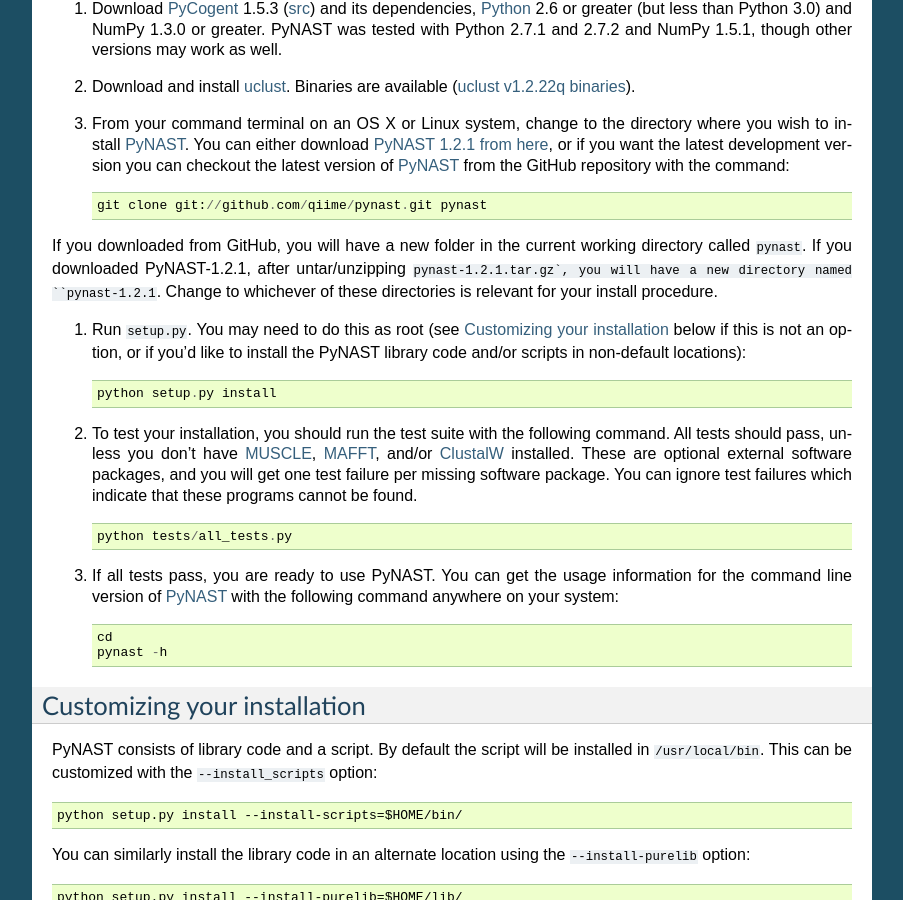
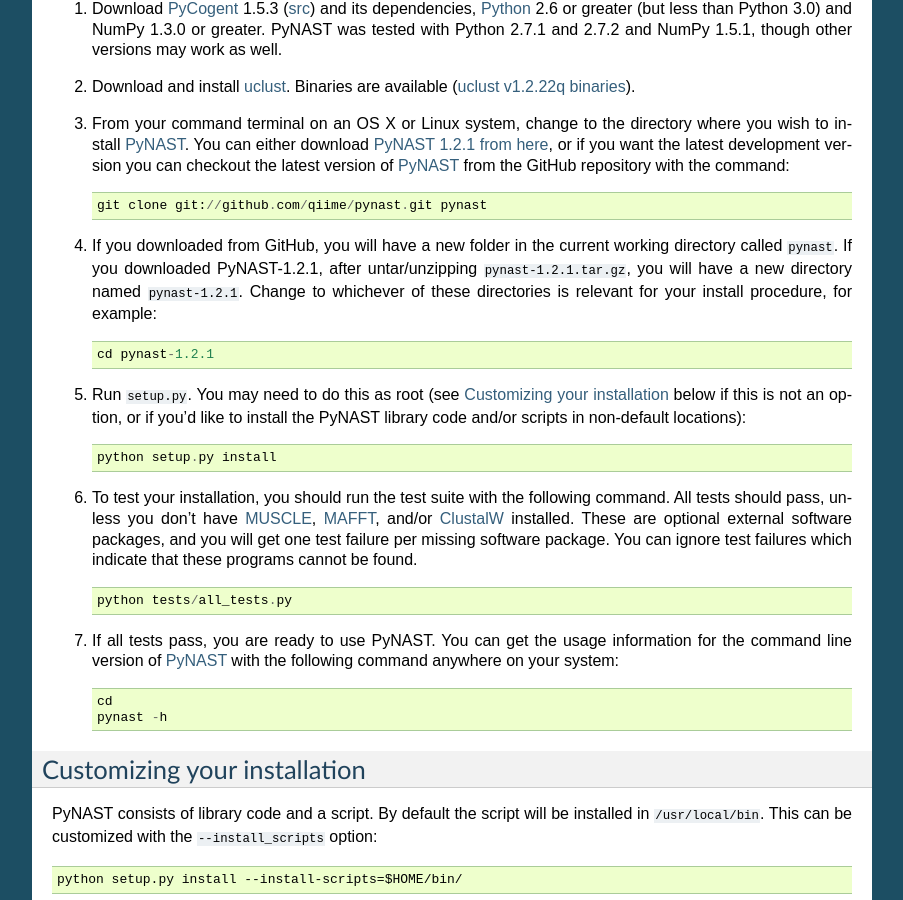
Before and after one commit to biocore/pynast, a Sphinx documentation site: the page built from doc/install.rst, in a window 1280 px wide and 900 px high, scrolled down 671 px. Shown: the whole window, without its empty margins (198-1101 px from the left). Built offline with Sphinx 7.4.7, drawn with Linux system fonts in a browser that asks for light colours.

Commit message:
fixed formatting issue

```diff
--- a/doc/install.rst
+++ b/doc/install.rst
@@ -32,7 +32,9 @@
 
     git clone git://github.com/qiime/pynast.git pynast
 
-If you downloaded from GitHub, you will have a new folder in the current working directory called ``pynast``. If you downloaded PyNAST-1.2.1, after untar/unzipping ``pynast-1.2.1.tar.gz`, you will have a new directory named ``pynast-1.2.1``. Change to whichever of these directories is relevant for your install procedure.
+#. If you downloaded from GitHub, you will have a new folder in the current working directory called ``pynast``. If you downloaded PyNAST-1.2.1, after untar/unzipping ``pynast-1.2.1.tar.gz``, you will have a new directory named ``pynast-1.2.1``. Change to whichever of these directories is relevant for your install procedure, for example::
+
+    cd pynast-1.2.1
 
 #. Run ``setup.py``. You may need to do this as root (see :ref:`customizing_your_installation` below if this is not an option, or if you'd like to install the PyNAST library code and/or scripts in non-default locations)::
 
```
